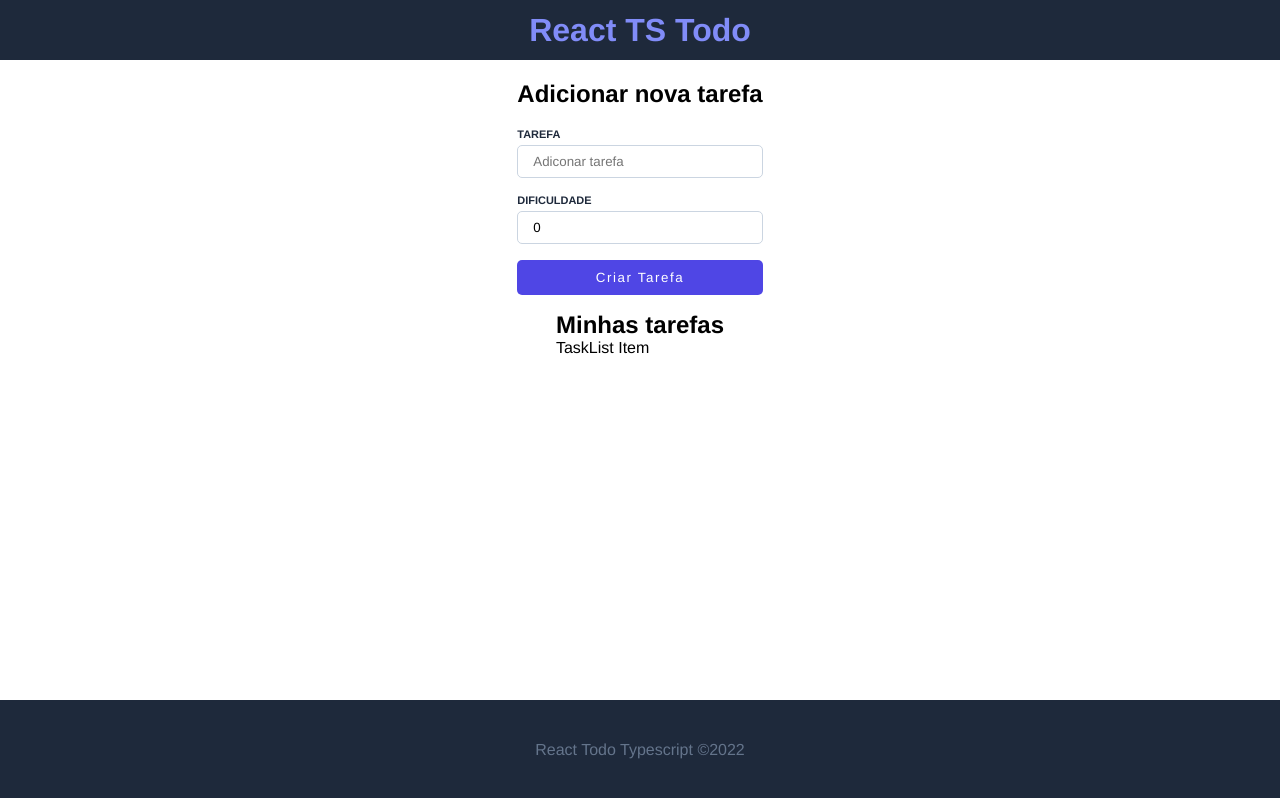
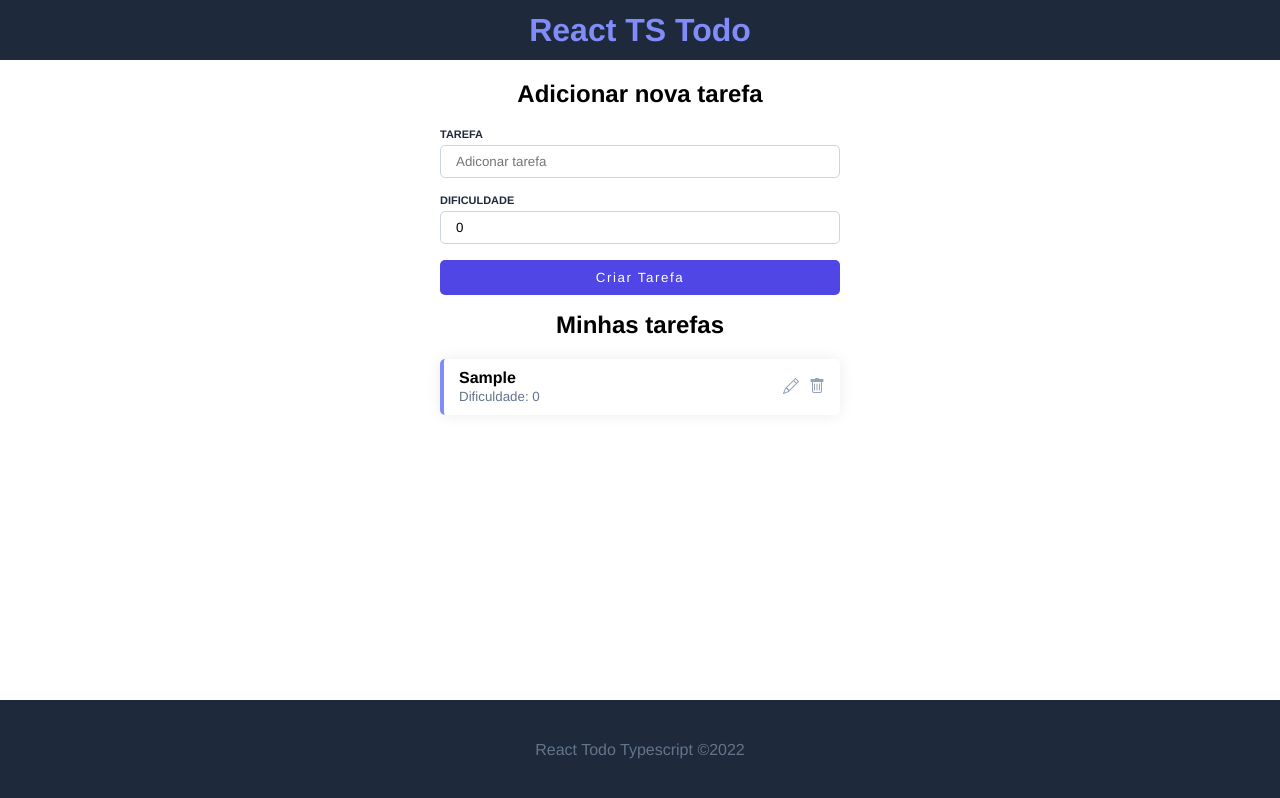
Before and after one commit to leoziondev/ud-ts-react-todo-mb, a React (Create React App) app: page / in a window 1280 px wide. Both pictures are taken after typing "Sample" into the empty fields and a click on the input "Criar Tarefa". Built offline with nearby package versions, Linux system fonts and the light colour scheme.

Commit message:
add task item

```diff
--- a/src/App.module.css
+++ b/src/App.module.css
@@ -4,9 +4,14 @@
 }
 
 .bodyWrapper main {
+    width: 90%;
+    max-width: 600px;
     min-height: calc(100vh - 160px);
-    display: flex;
-    flex-direction: column;
-    align-items: center;
+    margin: 0 auto;
     padding: 20px 0;
 }
+
+.bodyWrapper main h2 {
+    text-align: center;
+    margin-bottom: 20px;
+}
--- a/src/App.tsx
+++ b/src/App.tsx
@@ -25,7 +25,9 @@ const App = () => {
         </div>
         <div>
           <h2>Minhas tarefas</h2>
-          <TaskList />
+          <TaskList
+            taskList={taskList}
+          />
         </div>
       </main>
       <Footer />
--- /dev/null
+++ b/src/components/TaskList.module.css
@@ -0,0 +1,34 @@
+.cardTask {
+    display: flex;
+    align-items: center;
+    max-width: 400px;
+    margin: 0 auto 15px;
+    border-radius: 5px;
+    padding: 10px 15px;
+    box-shadow: 0px 0px 15px rgba(0,0,0,.08);
+    border-left: 4px solid #818cf8;
+}
+
+.cardTask small {
+    color: #64748b;
+}
+
+.cardTask .content {
+    width: 100%;
+}
+
+.cardTask .actions {
+    flex-shrink: 0;
+    padding-left: 8px;
+}
+
+.cardTask .actions i {
+    margin-left: 10px;
+    cursor: pointer;
+    color: #94a3b8;
+    transition: all .2s;
+}
+
+.cardTask .actions i:hover {
+    color: #4f46e5;
+}
--- a/src/components/TaskList.tsx
+++ b/src/components/TaskList.tsx
@@ -1,10 +1,32 @@
-type Props = {}
+import { ITask } from "../interfaces/Task"
 
-const TaskList = (props: Props) => {
+import styles from './TaskList.module.css'
+
+interface Props {
+    taskList: ITask[]
+}
+
+const TaskList = ({taskList}: Props) => {
   return (
-    <div>
-        <p>TaskList Item</p>
-    </div>
+    <>
+        {taskList.length > 0
+        ? (
+            taskList.map((task) => (
+                <div className={styles.cardTask} key={task.id}>
+                    <div className={styles.content}>
+                        <h4>{task.task}</h4>
+                        <p><small>Dificuldade: {task.difficulty}</small></p>
+                    </div>
+                    <div className={styles.actions}>
+                        <i className="bi bi-pencil"></i>
+                        <i className="bi bi-trash"></i>
+                    </div>
+                </div>
+            ))
+        ) : (
+            <p>Não há tarefas cadastradas</p>
+        )}
+    </>
   )
 }
 
--- a/src/index.css
+++ b/src/index.css
@@ -1,6 +1,7 @@
 /* colors theme {
   --gray-50: "#f8fafc"
   --gray-300: "#cbd5e1"
+  --gray-400: "#94a3b8"
   --gray-500: "#64748b"
   --gray-800: "#1e293b";
   --brand-600: "#4f46e5"
```
